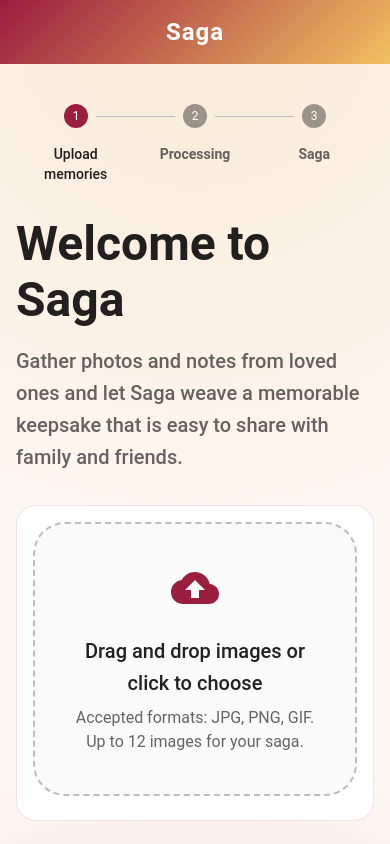
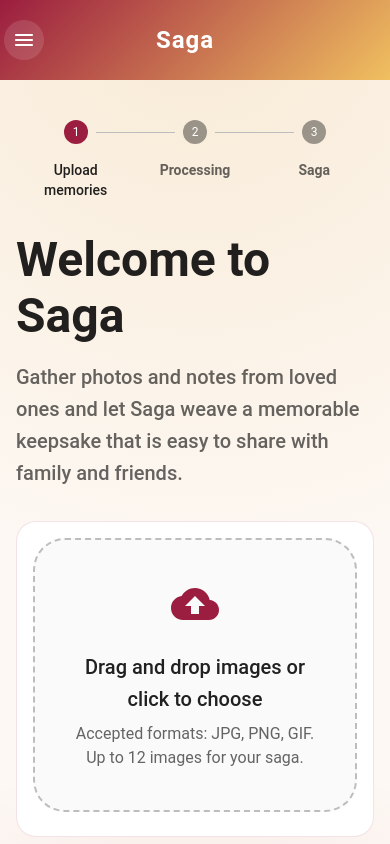
Before and after one commit to aryaabh2/Saga, a React (Vite) app: page /memories/new in a window 390 px wide. Shown: the top 844 px of the page. Built offline with nearby package versions, Linux system fonts and the light colour scheme.

Commit message:
Add navigation drawer with hamburger menu

```diff
--- a/src/App.jsx
+++ b/src/App.jsx
@@ -1,6 +1,26 @@
 import { useEffect, useMemo, useState } from 'react';
 import { BrowserRouter, Navigate, Route, Routes, useLocation, useNavigate } from 'react-router-dom';
-import { AppBar, Box, Container, Step, StepLabel, Stepper, Toolbar, Typography } from '@mui/material';
+import {
+  AppBar,
+  Box,
+  Container,
+  Divider,
+  Drawer,
+  IconButton,
+  List,
+  ListItemButton,
+  ListItemIcon,
+  ListItemText,
+  Step,
+  StepLabel,
+  Stepper,
+  Toolbar,
+  Typography
+} from '@mui/material';
+import MenuRoundedIcon from '@mui/icons-material/MenuRounded';
+import HomeRoundedIcon from '@mui/icons-material/HomeRounded';
+import FavoriteBorderIcon from '@mui/icons-material/FavoriteBorder';
+import AutoStoriesRoundedIcon from '@mui/icons-material/AutoStoriesRounded';
 import UploadPage from './pages/UploadPage.jsx';
 import ProcessingPage from './pages/ProcessingPage.jsx';
 import SagaPage from './pages/SagaPage.jsx';
@@ -10,13 +30,41 @@ const steps = ['Upload memories', 'Processing', 'Saga'];
 
 function SagaLayout({ children }) {
   const location = useLocation();
+  const navigate = useNavigate();
   const inMemoryFlow = location.pathname.startsWith('/memories');
+  const [menuOpen, setMenuOpen] = useState(false);
   const activeStep = useMemo(() => {
     if (!inMemoryFlow) return 0;
     if (location.pathname.startsWith('/memories/processing')) return 1;
     if (location.pathname.startsWith('/memories/story')) return 2;
     return 0;
   }, [inMemoryFlow, location.pathname]);
+
+  const navigationItems = [
+    {
+      label: 'Home',
+      description: 'Return to the family dashboard',
+      icon: <HomeRoundedIcon fontSize="medium" />,
+      path: '/'
+    },
+    {
+      label: 'Add a new memory',
+      description: 'Upload photos, letters or videos to start a saga',
+      icon: <FavoriteBorderIcon fontSize="medium" />,
+      path: '/memories/new'
+    },
+    {
+      label: 'Browse shared saga',
+      description: 'Revisit the story you are crafting together',
+      icon: <AutoStoriesRoundedIcon fontSize="medium" />,
+      path: '/memories/story'
+    }
+  ];
+
+  const handleNavigate = (path) => {
+    setMenuOpen(false);
+    navigate(path);
+  };
 
   return (
     <Box
@@ -35,12 +83,83 @@ function SagaLayout({ children }) {
             `linear-gradient(135deg, ${theme.palette.primary.main}, ${theme.palette.secondary.main})`
         }}
       >
-        <Toolbar sx={{ justifyContent: 'center', py: 2 }}>
-          <Typography variant="h5" component="div" sx={{ fontWeight: 700, letterSpacing: 1 }}>
+        <Toolbar
+          sx={{
+            py: 2,
+            px: { xs: 2, sm: 3 },
+            display: 'grid',
+            alignItems: 'center',
+            gridTemplateColumns: 'auto 1fr auto',
+            gap: 2
+          }}
+        >
+          <IconButton
+            color="inherit"
+            edge="start"
+            onClick={() => setMenuOpen(true)}
+            aria-label="Open navigation menu"
+            sx={{
+              bgcolor: 'rgba(255,255,255,0.12)',
+              '&:hover': { bgcolor: 'rgba(255,255,255,0.2)' }
+            }}
+          >
+            <MenuRoundedIcon />
+          </IconButton>
+          <Typography
+            variant="h5"
+            component="div"
+            sx={{ fontWeight: 700, letterSpacing: 1, textAlign: 'center' }}
+          >
             Saga
           </Typography>
+          <Box sx={{ width: 48, height: 48 }} />
         </Toolbar>
       </AppBar>
+      <Drawer anchor="left" open={menuOpen} onClose={() => setMenuOpen(false)}>
+        <Box
+          sx={{
+            width: { xs: 280, sm: 320 },
+            display: 'flex',
+            flexDirection: 'column',
+            minHeight: '100%'
+          }}
+          role="presentation"
+        >
+          <Toolbar sx={{ px: 3 }}>
+            <Typography variant="h6" sx={{ fontWeight: 700 }}>
+              Navigate Saga
+            </Typography>
+          </Toolbar>
+          <Divider />
+          <List sx={{ flexGrow: 1 }}>
+            {navigationItems.map((item) => (
+              <ListItemButton
+                key={item.path}
+                onClick={() => handleNavigate(item.path)}
+                sx={{
+                  alignItems: 'flex-start',
+                  py: 1.5
+                }}
+              >
+                <ListItemIcon sx={{ minWidth: 44, color: 'secondary.main' }}>{item.icon}</ListItemIcon>
+                <ListItemText
+                  primary={item.label}
+                  secondary={item.description}
+                  primaryTypographyProps={{ fontWeight: 700 }}
+                  secondaryTypographyProps={{ color: 'text.secondary' }}
+                />
+              </ListItemButton>
+            ))}
+          </List>
+          <Divider />
+          <Box sx={{ px: 3, py: 2 }}>
+            <Typography variant="body2" color="text.secondary">
+              Use the menu to jump between capturing new memories and reliving the sagas you have created
+              together.
+            </Typography>
+          </Box>
+        </Box>
+      </Drawer>
       <Container maxWidth={inMemoryFlow ? 'md' : 'xl'} sx={{ py: { xs: 5, md: 7 } }}>
         {inMemoryFlow && (
           <Box sx={{ mb: { xs: 4, md: 6 } }}>
@@ -144,14 +263,6 @@ function SagaRouter() {
     navigate('/memories/new');
   };
 
-  const handleBrowseMemories = () => {
-    if (saga) {
-      navigate('/memories/story');
-    } else {
-      navigate('/memories/new');
-    }
-  };
-
   useEffect(() => {
     return () => {
       saga?.moments?.forEach((moment) => {
@@ -166,7 +277,7 @@ function SagaRouter() {
     <Routes>
       <Route
         path="/"
-        element={<HomePage onCreateMemory={handleCreateMemory} onBrowseMemories={handleBrowseMemories} />}
+        element={<HomePage onCreateMemory={handleCreateMemory} />}
       />
       <Route
         path="/memories/new"
--- a/src/pages/HomePage.jsx
+++ b/src/pages/HomePage.jsx
@@ -17,7 +17,6 @@ import {
 import ArrowForwardIcon from '@mui/icons-material/ArrowForward';
 import FavoriteBorderIcon from '@mui/icons-material/FavoriteBorder';
 import PeopleAltRoundedIcon from '@mui/icons-material/PeopleAltRounded';
-import TravelExploreRoundedIcon from '@mui/icons-material/TravelExploreRounded';
 import FamilyTreeCanvas from '../components/FamilyTreeCanvas.jsx';
 import { fetchFamilySnapshot } from '../data/mockFamilyService.js';
 
@@ -27,12 +26,6 @@ const quickActions = [
     description: 'Upload photos, letters or videos to weave into your next saga.',
     icon: <FavoriteBorderIcon fontSize="small" />,
     action: 'createMemory'
-  },
-  {
-    label: 'Browse all memories',
-    description: 'Open the shared family journal and revisit keepsakes together.',
-    icon: <TravelExploreRoundedIcon fontSize="small" />,
-    action: 'browseMemories'
   }
 ];
 
@@ -156,7 +149,7 @@ function MemberSpotlight({ member }) {
   );
 }
 
-export default function HomePage({ onCreateMemory, onBrowseMemories }) {
+export default function HomePage({ onCreateMemory }) {
   const [members, setMembers] = useState([]);
   const [memories, setMemories] = useState([]);
   const [loading, setLoading] = useState(true);
@@ -199,8 +192,7 @@ export default function HomePage({ onCreateMemory, onBrowseMemories }) {
   };
 
   const actionHandlers = {
-    createMemory: onCreateMemory,
-    browseMemories: onBrowseMemories
+    createMemory: onCreateMemory
   };
 
   const navigateHelper = useMemo(
@@ -220,6 +212,9 @@ export default function HomePage({ onCreateMemory, onBrowseMemories }) {
           </Typography>
           <Typography variant="body1" color="text.secondary" sx={{ mt: 1.5, maxWidth: 540 }}>
             Pick up a memory, invite loved ones, and tap through the tree to relive each shared moment.
+          </Typography>
+          <Typography variant="body2" color="text.secondary" sx={{ mt: 1 }}>
+            Use the menu above to jump back into a saga or start weaving a new collection of memories.
           </Typography>
         </Box>
         <Stack direction="row" spacing={2} flexWrap="wrap" useFlexGap>
```
